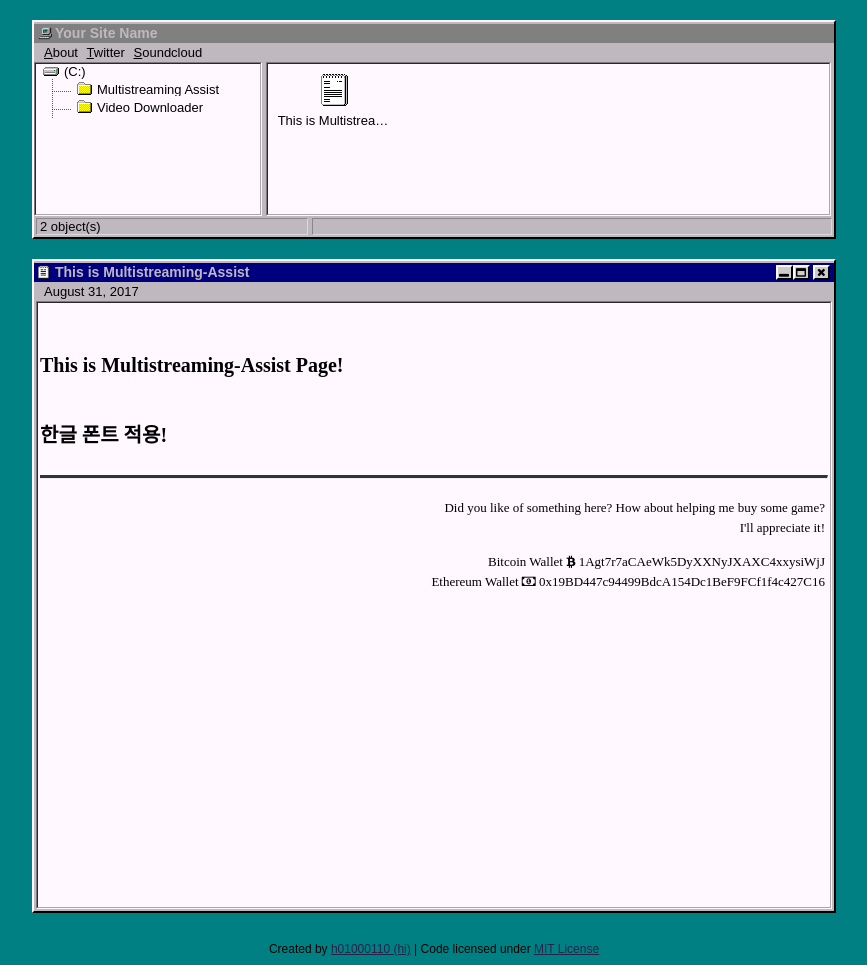
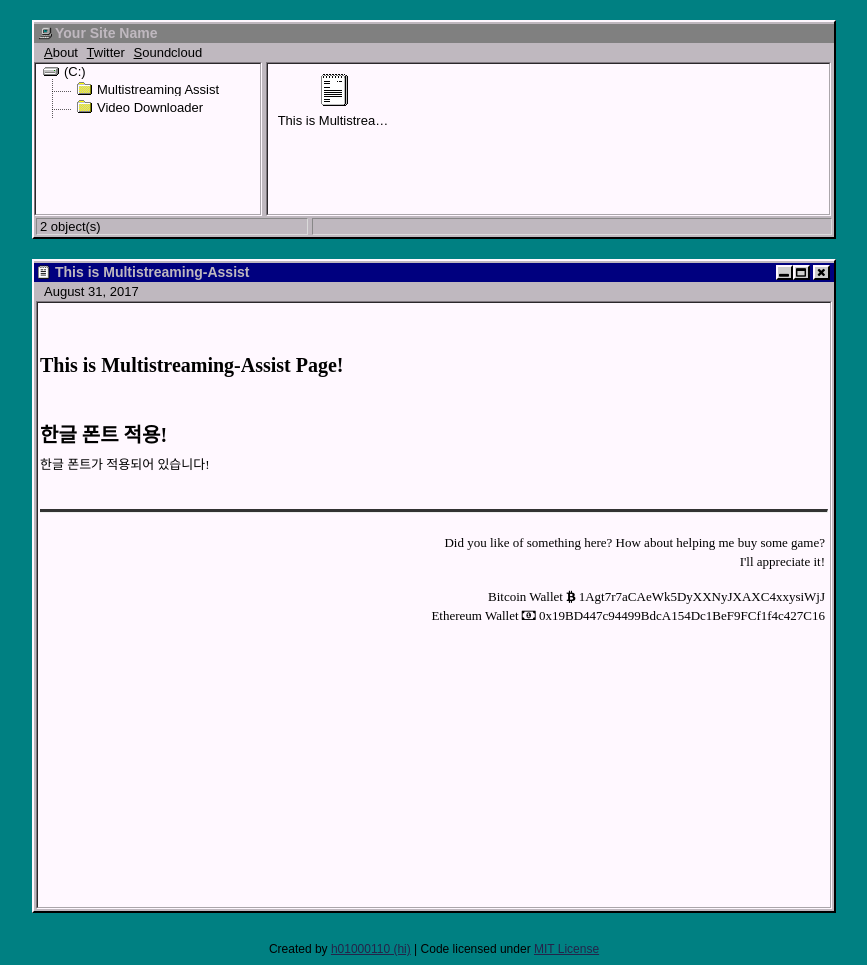
Before and after one commit to yjj8353/yjj8353.github.io, a Jekyll site: the page built from _posts/2017-08-31-multistreaming-assist.md, in a window 1280 px wide. Shown: the whole page, without its empty margins (206-1073 px from the left). Built offline with Jekyll 4.4.1, drawn with Linux system fonts in a browser that asks for light colours.

Commit message:
first commit

```diff
--- a/_posts/2017-08-31-multistreaming-assist.md
+++ b/_posts/2017-08-31-multistreaming-assist.md
@@ -6,3 +6,5 @@ tags: Multistreaming-Assist
 
 # This is Multistreaming-Assist Page!
 # 한글 폰트 적용!
+
+한글 폰트가 적용되어 있습니다!
```
